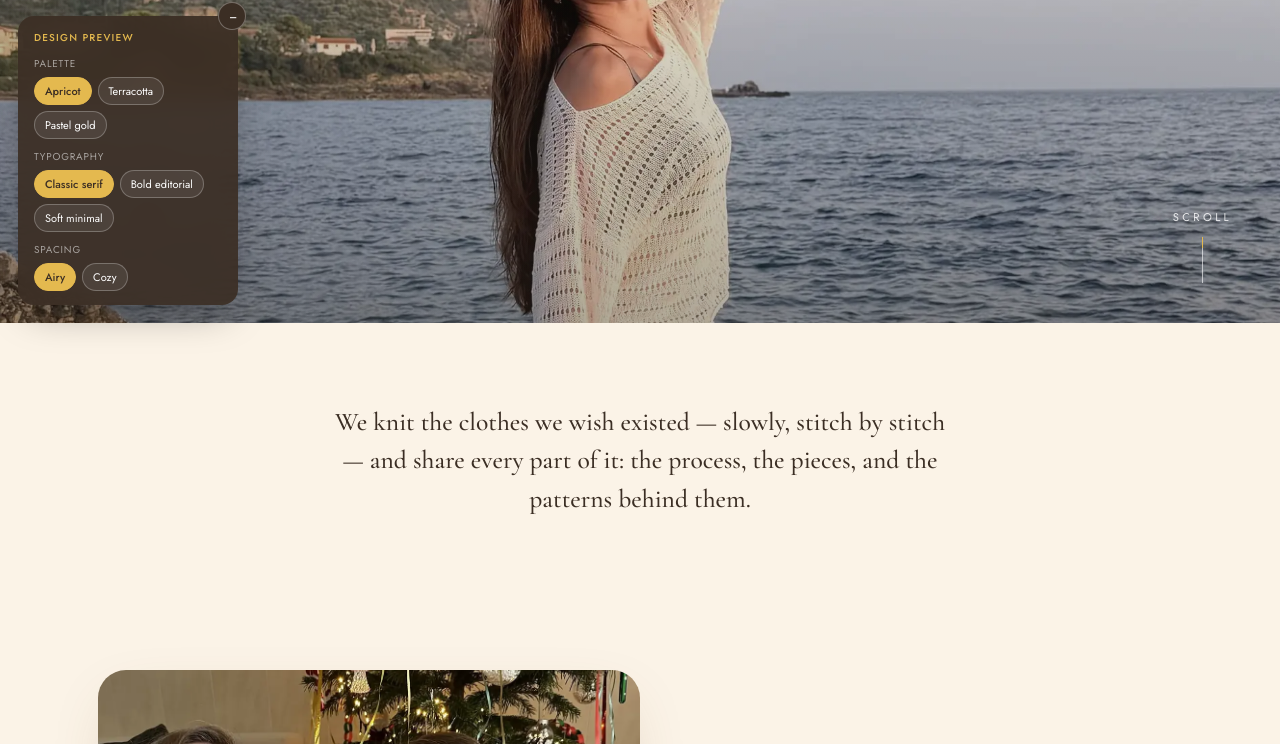
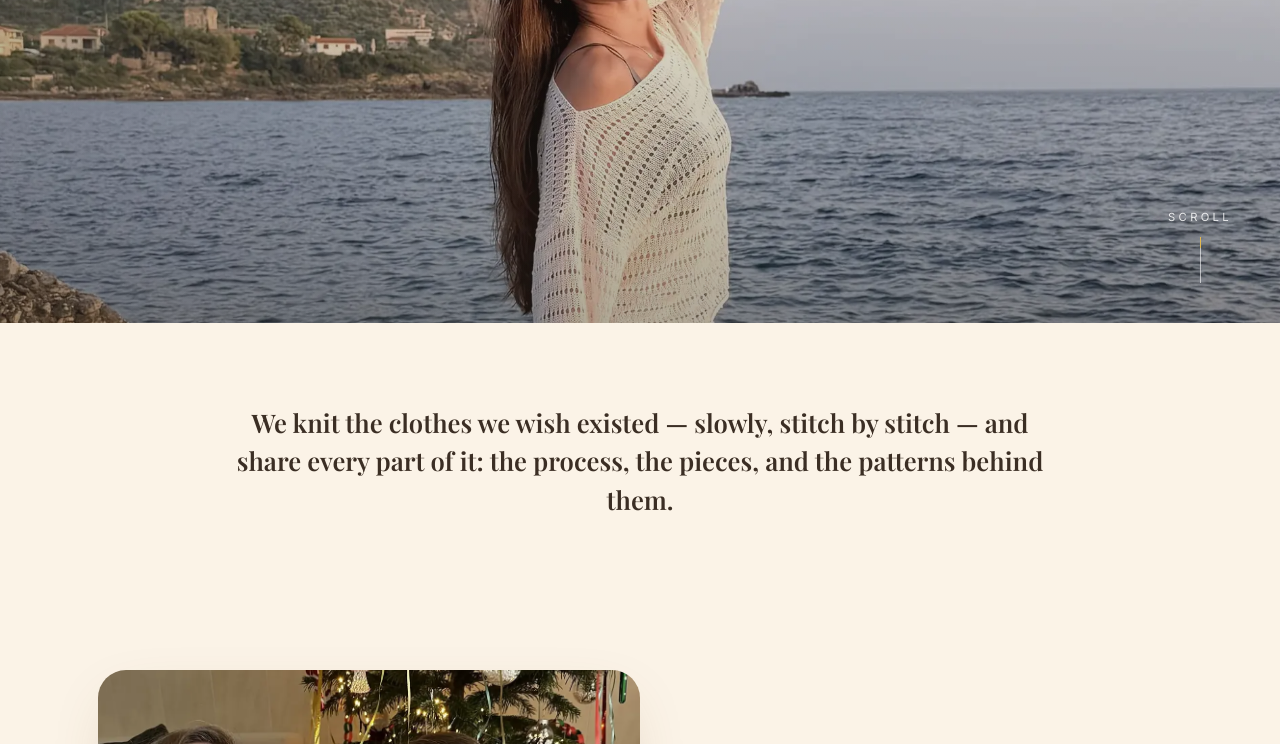
Before and after one commit to galextrade-hash/galexcraft-site, a plain HTML site: page index.html in a window 1280 px wide. Shown: the part 477-1221 px from the top of the page. Drawn offline with nearby package versions, Linux system fonts and the light colour scheme.

Commit message:
Remove dev theme-preview panel, lock in Bold Editorial typography
The palette/typography/spacing switcher was a temporary comparison
tool and was mistakenly left live on production. Bold Editorial
(Playfair Display + Inter) is now the permanent type pairing.

Co-Authored-By: Claude Sonnet 5 <noreply@anthropic.com>

```diff
--- a/css/style.css
+++ b/css/style.css
@@ -20,8 +20,8 @@
   --glass-border: rgba(255, 255, 255, 0.6);
   --glass-shadow: 0 20px 60px -20px rgba(120, 80, 40, 0.25);
 
-  --font-display: "Cormorant Garamond", "Times New Roman", serif;
-  --font-body:    "Jost", "Segoe UI", sans-serif;
+  --font-display: "Playfair Display", "Times New Roman", serif;
+  --font-body:    "Inter", "Segoe UI", sans-serif;
   --font-script:  "Caveat", cursive;
 
   --container: 1180px;
--- a/css/theme-preview.css
+++ /dev/null
@@ -1,111 +0,0 @@
-/* ============================================================
-   Theme preview layer — for comparing design directions live.
-   Toggled by #themePreviewPanel (js/theme-preview.js).
-   Safe to delete both files once a direction is picked.
-   ============================================================ */
-
-:root[data-palette="terracotta"] {
-  --apricot:        #E2895A;
-  --apricot-deep:   #C56A34;
-  --terracotta:     #A85A38;
-  --gold:           #D9A441;
-}
-
-:root[data-palette="pastel"] {
-  --apricot:        #F6C177;
-  --apricot-deep:   #EFA855;
-  --terracotta:     #D98F63;
-  --gold:           #F0C766;
-}
-
-:root[data-fonts="editorial"] {
-  --font-display: "Playfair Display", "Times New Roman", serif;
-  --font-body:    "Inter", "Segoe UI", sans-serif;
-}
-
-:root[data-fonts="minimal"] {
-  --font-display: "Jost", "Segoe UI", sans-serif;
-  --font-body:    "Jost", "Segoe UI", sans-serif;
-}
-:root[data-fonts="minimal"] h1,
-:root[data-fonts="minimal"] h2,
-:root[data-fonts="minimal"] h3,
-:root[data-fonts="minimal"] h4 { font-weight: 500; letter-spacing: -0.01em; }
-
-:root[data-density="cozy"] .section-pad { padding: clamp(2.75rem, 6vw, 4.5rem) 0; }
-:root[data-density="cozy"] { --gap: clamp(1rem, 2vw, 1.5rem); }
-:root[data-density="cozy"] .story-grid,
-:root[data-density="cozy"] .process-intro { gap: clamp(1rem, 2.5vw, 2rem); }
-:root[data-density="cozy"] .portfolio-list { gap: clamp(2rem, 4vw, 3rem); }
-:root[data-density="cozy"] .portfolio-item { gap: clamp(1rem, 3vw, 2rem); }
-:root[data-density="cozy"] .detail-strip { margin-top: clamp(1.5rem, 3vw, 2.5rem); }
-:root[data-density="cozy"] .process-strip { margin-top: clamp(1.5rem, 3vw, 2.5rem); }
-:root[data-density="cozy"] .video-grid { gap: clamp(0.75rem, 1.5vw, 1.25rem); }
-:root[data-density="cozy"] .section-head { margin-bottom: clamp(1.5rem, 3vw, 2.25rem); }
-
-/* ---- switcher panel ---- */
-#themePreviewPanel {
-  position: fixed;
-  bottom: 18px;
-  left: 18px;
-  z-index: 999;
-  background: rgba(59, 46, 36, 0.92);
-  backdrop-filter: blur(12px);
-  color: #fff;
-  border-radius: 16px;
-  padding: 14px 16px;
-  font-family: "Jost", "Segoe UI", sans-serif;
-  font-size: 12px;
-  box-shadow: 0 16px 40px -12px rgba(0,0,0,0.4);
-  width: 220px;
-}
-#themePreviewPanel h6 {
-  margin: 0 0 10px;
-  font-size: 10px;
-  text-transform: uppercase;
-  letter-spacing: 0.12em;
-  color: #E4B94F;
-  font-weight: 500;
-}
-#themePreviewPanel .tp-row { margin-bottom: 10px; }
-#themePreviewPanel .tp-row:last-child { margin-bottom: 0; }
-#themePreviewPanel .tp-label {
-  display: block;
-  font-size: 10px;
-  text-transform: uppercase;
-  letter-spacing: 0.08em;
-  color: rgba(255,255,255,0.55);
-  margin-bottom: 5px;
-}
-#themePreviewPanel .tp-options { display: flex; gap: 6px; flex-wrap: wrap; }
-#themePreviewPanel button {
-  font-family: inherit;
-  font-size: 11px;
-  padding: 5px 10px;
-  border-radius: 999px;
-  border: 1px solid rgba(255,255,255,0.25);
-  background: rgba(255,255,255,0.08);
-  color: #fff;
-  cursor: pointer;
-}
-#themePreviewPanel button.is-active {
-  background: #E4B94F;
-  border-color: #E4B94F;
-  color: #3B2E24;
-  font-weight: 500;
-}
-#themePreviewPanel .tp-toggle {
-  position: absolute;
-  top: -14px;
-  right: -8px;
-  width: 28px;
-  height: 28px;
-  border-radius: 50%;
-  background: #3B2E24;
-  border: 1px solid rgba(255,255,255,0.3);
-  color: #fff;
-  cursor: pointer;
-  font-size: 14px;
-  line-height: 1;
-}
-#themePreviewPanel.is-collapsed .tp-body { display: none; }
--- a/index.html
+++ b/index.html
@@ -12,10 +12,9 @@
 
 <link rel="preconnect" href="https://fonts.googleapis.com">
 <link rel="preconnect" href="https://fonts.gstatic.com" crossorigin>
-<link href="https://fonts.googleapis.com/css2?family=Cormorant+Garamond:wght@500;600;700&family=Playfair+Display:wght@600;700&family=Jost:wght@300;400;500;600&family=Inter:wght@400;500;600&family=Caveat:wght@500;600&display=swap" rel="stylesheet">
+<link href="https://fonts.googleapis.com/css2?family=Playfair+Display:wght@600;700&family=Inter:wght@300;400;500;600&family=Caveat:wght@500;600&display=swap" rel="stylesheet">
 
 <link rel="stylesheet" href="css/style.css">
-<link rel="stylesheet" href="css/theme-preview.css">
 
 <!-- Google Analytics (GA4) — replace G-XXXXXXXXXX with the real Measurement ID -->
 <script>
@@ -400,7 +399,5 @@
   </div>
 </footer>
 
-<script src="js/main.js"></script>
-<script src="js/theme-preview.js"></script>
-</body>
+<script src="js/main.js"></script></body>
 </html>
--- a/js/theme-preview.js
+++ /dev/null
@@ -1,88 +0,0 @@
-(() => {
-  const root = document.documentElement;
-
-  const groups = [
-    { key: 'palette', label: 'Palette', options: [
-      { value: '', label: 'Apricot' },
-      { value: 'terracotta', label: 'Terracotta' },
-      { value: 'pastel', label: 'Pastel gold' },
-    ]},
-    { key: 'fonts', label: 'Typography', options: [
-      { value: '', label: 'Classic serif' },
-      { value: 'editorial', label: 'Bold editorial' },
-      { value: 'minimal', label: 'Soft minimal' },
-    ]},
-    { key: 'density', label: 'Spacing', options: [
-      { value: '', label: 'Airy' },
-      { value: 'cozy', label: 'Cozy' },
-    ]},
-  ];
-
-  const STORAGE_KEY = 'gc-theme-preview';
-  const state = JSON.parse(localStorage.getItem(STORAGE_KEY) || '{}');
-
-  function apply() {
-    groups.forEach(g => {
-      if (state[g.key]) root.setAttribute(`data-${g.key}`, state[g.key]);
-      else root.removeAttribute(`data-${g.key}`);
-    });
-  }
-
-  function save() {
-    localStorage.setItem(STORAGE_KEY, JSON.stringify(state));
-  }
-
-  const panel = document.createElement('div');
-  panel.id = 'themePreviewPanel';
-
-  const toggle = document.createElement('button');
-  toggle.className = 'tp-toggle';
-  toggle.textContent = '−';
-  toggle.addEventListener('click', () => {
-    panel.classList.toggle('is-collapsed');
-    toggle.textContent = panel.classList.contains('is-collapsed') ? '+' : '−';
-  });
-  panel.appendChild(toggle);
-
-  const body = document.createElement('div');
-  body.className = 'tp-body';
-
-  const heading = document.createElement('h6');
-  heading.textContent = 'Design preview';
-  body.appendChild(heading);
-
-  groups.forEach(g => {
-    const row = document.createElement('div');
-    row.className = 'tp-row';
-
-    const label = document.createElement('span');
-    label.className = 'tp-label';
-    label.textContent = g.label;
-    row.appendChild(label);
-
-    const opts = document.createElement('div');
-    opts.className = 'tp-options';
-
-    g.options.forEach(o => {
-      const btn = document.createElement('button');
-      btn.textContent = o.label;
-      btn.dataset.group = g.key;
-      btn.dataset.value = o.value;
-      if ((state[g.key] || '') === o.value) btn.classList.add('is-active');
-      btn.addEventListener('click', () => {
-        state[g.key] = o.value;
-        save();
-        apply();
-        opts.querySelectorAll('button').forEach(b => b.classList.toggle('is-active', b === btn));
-      });
-      opts.appendChild(btn);
-    });
-
-    row.appendChild(opts);
-    body.appendChild(row);
-  });
-
-  panel.appendChild(body);
-  document.body.appendChild(panel);
-  apply();
-})();
```
